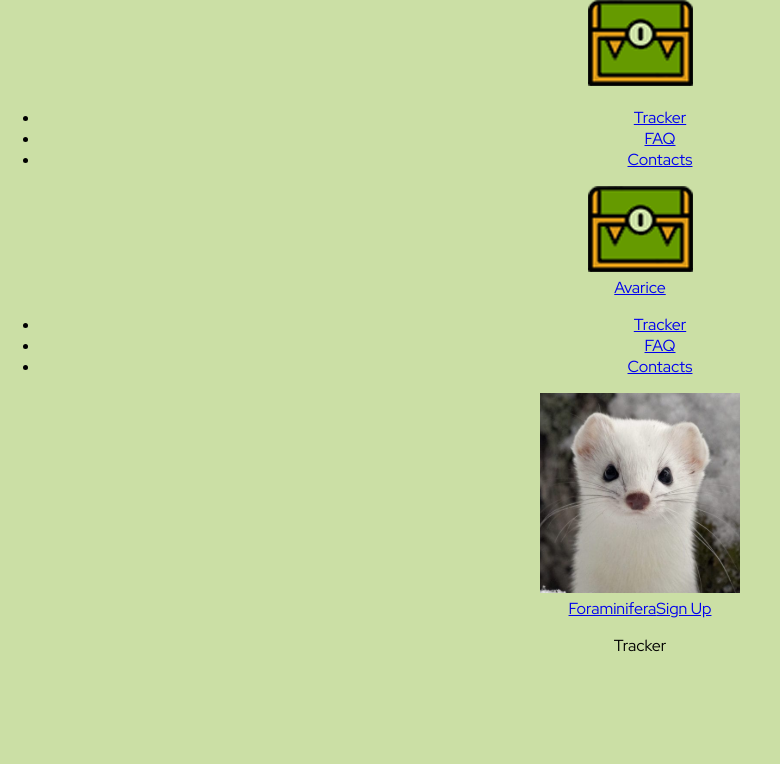
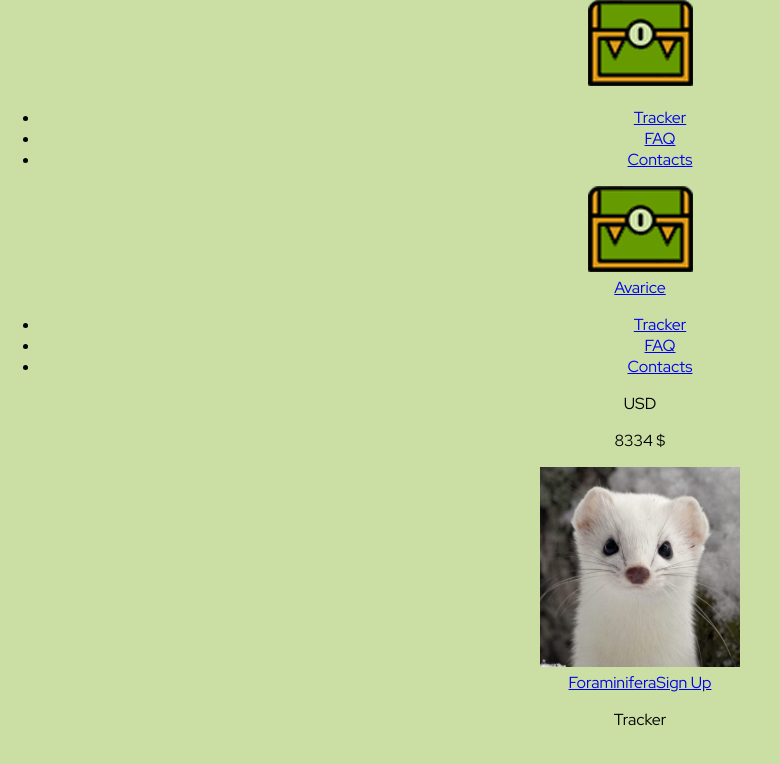
Before and after one commit to Foraminiferatrv/Avarice, a React app: page / in a window 1280 px wide. Shown: the top 764 px of the page, without its empty margins (0-780 px from the left). Built offline with nearby package versions, Linux system fonts and the light colour scheme.

Commit message:
nothing special

```diff
--- a/src/components/Layout/Layout.js
+++ b/src/components/Layout/Layout.js
@@ -11,7 +11,6 @@ class Layout extends Component {
   burgerMenuHanlder = () => {
     this.setState( ( prevState ) => {
       return { showSidedrawer: !prevState.showSidedrawer };
-
     } );
     console.log( this.state.showSidedrawer );
   }
--- /dev/null
+++ b/src/components/Navigation/CurrencyChangeMenu/CurrencyChangeMenu.css
@@ -0,0 +1,9 @@
+/* .CurrencyChangeMenu {
+  display: flex;
+  flex-direction: column;
+  padding-top: 200px;
+} */
+
+.CurrencyChangeMenu button {
+  display: block;
+}
--- /dev/null
+++ b/src/components/Navigation/CurrencyChangeMenu/CurrencyChangeMenu.js
@@ -0,0 +1,14 @@
+import React from 'react';
+
+import classes from './CurrencyChangeMenu.css';
+
+const currencyChangeMenu = ( props ) => (
+  <div className={classes.CurrencyChangeMenu}>
+    <button>USD</button>
+    <button>RUB</button>
+    <button>UAH</button>
+    <button>EUR</button>
+  </div>
+);
+
+export default currencyChangeMenu;
--- a/src/components/Navigation/Toolbar/Toolbar.css
+++ b/src/components/Navigation/Toolbar/Toolbar.css
@@ -31,6 +31,11 @@
   align-items: center;
 }
 
+.TotalMoneyCounter{
+  display: flex;
+  flex-direction: column;
+}
+
 @media(max-width: 499px) {
   .DesktopOnly {
     display: none;
--- a/src/components/Navigation/Toolbar/Toolbar.js
+++ b/src/components/Navigation/Toolbar/Toolbar.js
@@ -1,23 +1,47 @@
 import React, { Component } from 'react';
+
+import classes from './Toolbar.css';
 
 import BurgerMenu from '../BurgerMenu/BurgerMenu';
 import NavigationItems from '../NavigationItems/NavigationItems';
 import Logo from '../../Logo/Logo';
-import classes from './Toolbar.css';
 import Label from '../../Label/Label';
+import CurrencyChangeMenu from '../CurrencyChangeMenu/CurrencyChangeMenu';
 import UserIcon from '../UserIcon/UserIcon';
+import TotalMoneyCounter from '../../TotalMoneyCounter/TotalMoneyCounter';
 import ProfileStatus from '../ProfileStatus/ProfileStatus';
 
 class Toolbar extends Component {
   state = {
+    userInfo: {
+      userName: 'Foraminifera',
+      userTotalMoney: 8334,
+    },
     loginStatus: true,
-    userName: 'Foraminifera',
+    currencyMenuOpened: false,
     iconUrl: '/',
-    userTotalMoney: 8334
+    currentCurrency: 'USD',
+    currencySign: '$'
   }
 
+  dropDownMenuOpenHandler = ( event ) => {
+    this.setState({currencyMenuOpened: true});
+    document.addEventListener('click', this.dropDownMenuCloseHandler)
+  }
+
+  dropDownMenuCloseHandler = ( event ) => {
+    this.setState({currencyMenuOpened: false});
+    document.removeEventListener('click', this.dropDownMenuCloseHandler)
+  }
 
   render() {
+
+    const currencyMenu =
+      this.state.currencyMenuOpened
+        ? ( <CurrencyChangeMenu /> )
+        : null;
+
+
     return (
       <header className={ classes.Toolbar }>
         <BurgerMenu clicked={ this.props.burgerMenuHanlder } />
@@ -29,10 +53,18 @@ class Toolbar extends Component {
           <NavigationItems />
         </nav>
         <div className={ classes.Profile }>
+          <div className={classes.TotalMoneyCounter}>
+            <TotalMoneyCounter
+              openCurrencies={this.dropDownMenuOpenHandler}
+              currencySign={this.state.currencySign}
+              userTotalMoney={ this.state.userInfo.userTotalMoney }
+              currentCurrency={ this.state.currentCurrency } />
+            { currencyMenu }
+          </div>
           <UserIcon />
           <ProfileStatus
             loginStatus={ this.state.loginStatus }
-            userName={this.state.userName}
+            userName={ this.state.userInfo.userName }
           />
         </div>
       </header>
--- a/src/components/TotalMoneyCounter/TotalMoneyCounter.css
+++ b/src/components/TotalMoneyCounter/TotalMoneyCounter.css
@@ -0,0 +1,15 @@
+.TotalMoneyCounter{
+  color: #DA9716;
+  display: flex;
+  font-weight: bold;
+  margin-right: 10px ;
+  align-items: center;
+  font-size: 11pt;
+  cursor: pointer;
+}
+
+.Currency{
+  color: rgb(240, 200, 126);
+  margin-right: 5px;
+  font-size: 10pt;
+}
--- a/src/components/TotalMoneyCounter/TotalMoneyCounter.js
+++ b/src/components/TotalMoneyCounter/TotalMoneyCounter.js
@@ -1,11 +1,12 @@
 import React from 'react';
 
+import classes from './TotalMoneyCounter.css';
 
+const totalMoneyCounter = ( props ) => (
 
-
-const totalMoneyCounter = (props)=>(
-  <div>
-
+  <div className={ classes.TotalMoneyCounter } onClick={props.openCurrencies}>
+    <p className={classes.Currency}>{props.currentCurrency}</p>
+    <p>{ props.userTotalMoney + " " + props.currencySign}</p>
   </div>
 );
 
```
